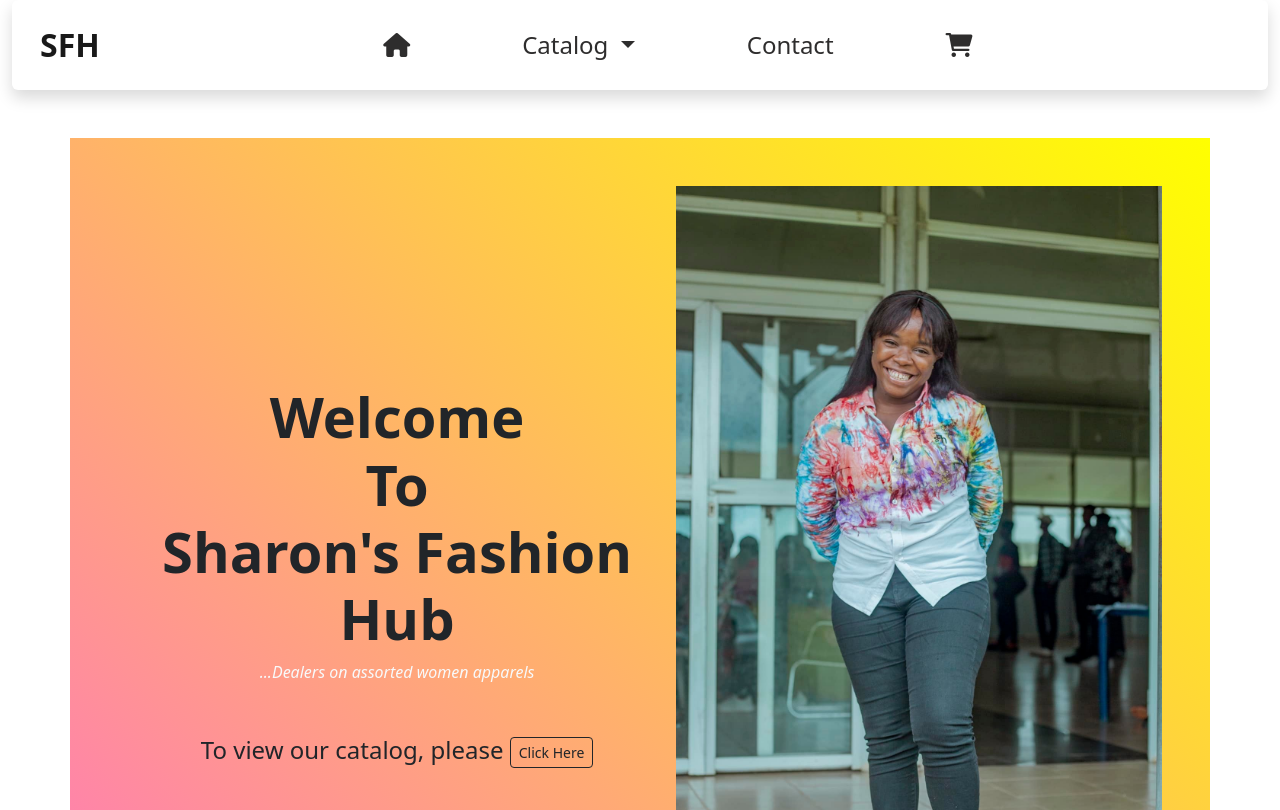
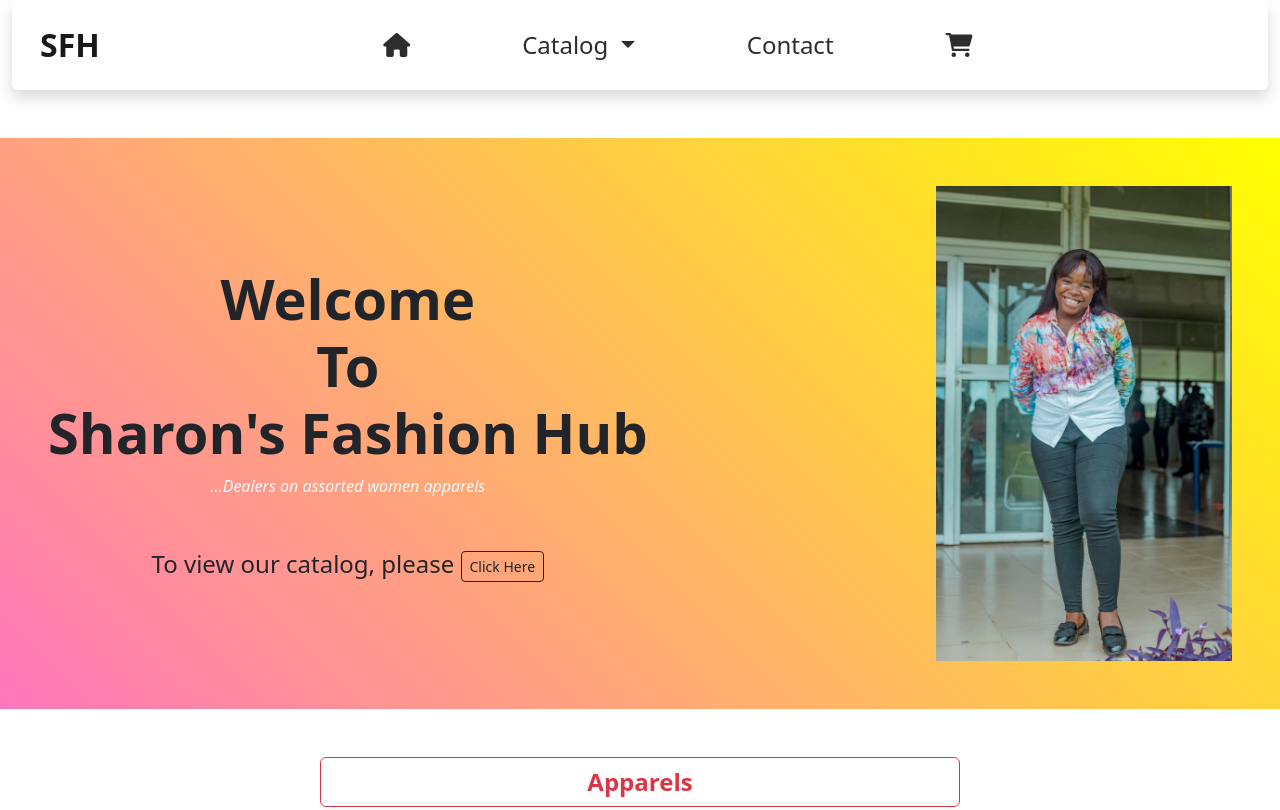
Before and after one commit to Nathaniyell/Fashion-Hub, a plain HTML site: page index.html in a window 1280 px wide. Shown: the top 810 px of the page. Drawn offline with nearby package versions, Linux system fonts and the light colour scheme.

Commit message:
update index.html

```diff
--- a/index.html
+++ b/index.html
@@ -17,7 +17,7 @@
 <body>
     <div class="container-fluid">
 
-        <nav class="navbar navbar-expand-lg bg-light shadow p-3 mb-5 bg-body rounded">
+        <nav class="navbar navbar-expand-lg bg-light shadow p-3 mb-5 bg-body rounded fixed">
             <div class="container-fluid">
                 <a class="navbar-brand fs-2 fw-bold" href="#">SFH</a>
                 <button class="navbar-toggler" type="button" data-bs-toggle="collapse"
@@ -52,15 +52,15 @@
             </div>
         </nav>
     </div>
-    <div class="justify-content-between align-items-center d-flex text-center container p-5 mb-5" id="body">
-       <div class="flex-grow-1">
+    <div class="justify-content-between align-items-center d-flex text-center p-5 mb-5" id="body">
+       <div class="">
         <h1 class="display-4 fw-bolder">Welcome <br> To <br> Sharon's Fashion Hub</h1>
         <p class="mb-5 text-light"><em>...Dealers on assorted women apparels</em></p>
         <span class="fs-4">To view our catalog, please <a class="btn btn-outline-dark btn-sm" href="#section">Click
                 Here</a></span>
        </div>
-       <aside class="flex-shrink-1 w-50">
-        <img src="images/sfh6.jpg" class="img-fluid" alt="Sharon Nelson Inemesit">
+       <aside class=" w-25 ">
+        <img src="images/sfh6.jpg" class="img-fluid object-fit-cover" alt="Sharon Nelson Inemesit">
        </aside>
     </div>
     <section class="">
```
